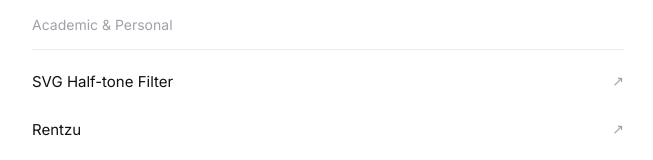
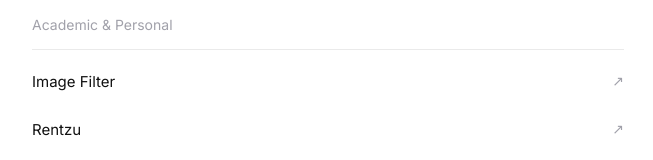
Before and after one commit to Charlsz/my-website, a Next.js app: page / in a window 1280 px wide. Shown: the part 860-1020 px from the top of the page, without its empty margins (312-965 px from the left). Built offline with nearby package versions, Linux system fonts and the light colour scheme.

Commit message:
feat: update project details for SVG Half-tone Filter to Image Filter

```diff
--- a/data/projects.ts
+++ b/data/projects.ts
@@ -58,14 +58,14 @@
 
 export const academicProjects: Project[] = [
   {
-    title: "SVG Half-tone Filter",
-    slug: "svg-half-tone",
+    title: "Image Filter",
+    slug: "image-filter",
     summary:
       "Interactive application that applies half-tone effects to images using advanced SVG filters and JavaScript.",
-    focus: "SVG Filters, Image Processing",
+    focus: "SVG Filters, Image Processing, ASCII",
     stack: "HTML, CSS, JavaScript",
     image: "/images/svg-filter.png",
-    link: "https://charlsz.github.io/SVG-image-filter/",
+    link: "https://charlsz.github.io/Image-filter/",
   },
   {
     title: "Rentzu - Rental Management Platform",
```
